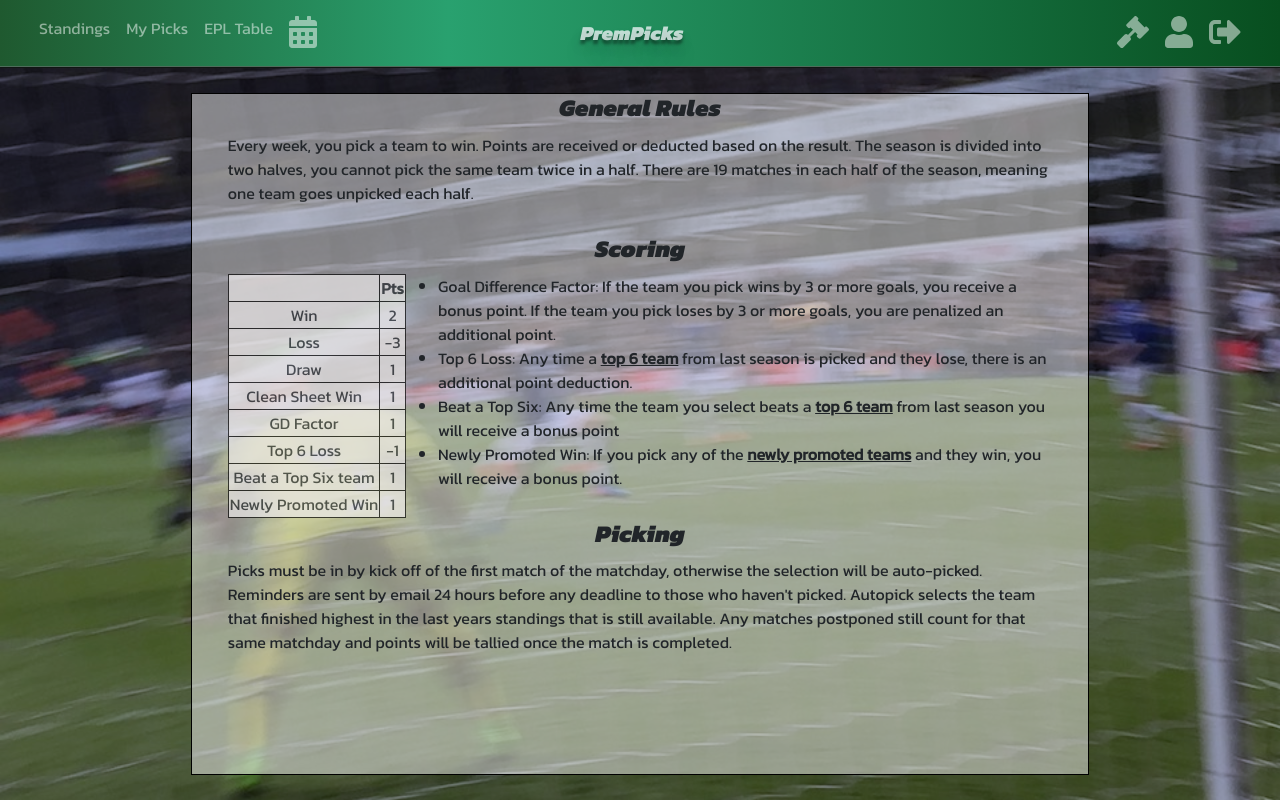
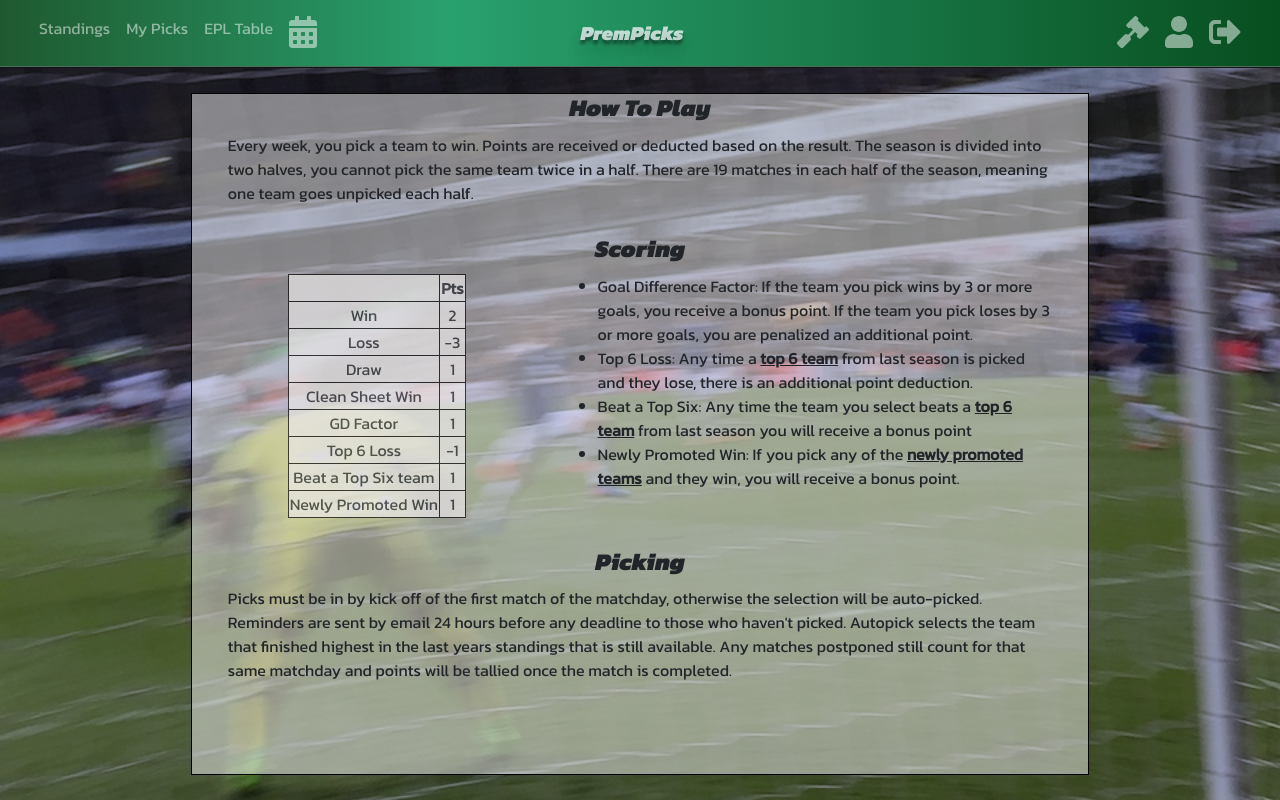
Before and after one commit to jjh5166/prempicks-web, a Next.js app: page /rules in a window 1280 px wide. Built offline with nearby package versions, Linux system fonts and the light colour scheme; no server answers.

Commit message:
title, grid layout scoring section

```diff
--- a/components/Rules/index.js
+++ b/components/Rules/index.js
@@ -8,7 +8,7 @@ export default function Rules() {
   return (
     <TextContainer>
       <RulesSection>
-        <h4>General Rules</h4>
+        <h4>How To Play</h4>
         <p>
           Every week, you pick a team to win. Points are received or deducted based on the result. The season is divided
           into two halves, you cannot pick the same team twice in a half. There are 19 matches in each half of the season,
@@ -17,6 +17,7 @@ export default function Rules() {
       </RulesSection>
       <RulesSection>
         <h4>Scoring</h4>
+        <div>
           <RulesTable />
           <ul>
             <li>Goal Difference Factor: If the team you pick wins by 3 or more goals, you receive a bonus point. If the team you pick loses by 3 or more goals, you are penalized an additional point. </li>
@@ -25,6 +26,7 @@ export default function Rules() {
             <li>Newly Promoted Win: If you pick any of the <Tooltip title="LEE, WBA, FUL"><span><strong>newly promoted teams</strong></span></Tooltip> and they win, you will receive a bonus
           point.</li>
           </ul>
+        </div>
       </RulesSection>
       <RulesSection>
         <h4>Picking</h4>
--- a/components/Rules/styled.js
+++ b/components/Rules/styled.js
@@ -1,4 +1,5 @@
 import styled from 'styled-components';
+import { device } from '../../constants';
 
 export const RulesSection = styled.div`
     margin: 0 4%;
@@ -14,9 +15,16 @@ export const RulesSection = styled.div`
     span{
       text-decoration: underline;
     }
+    @media ${device.tablet}{
+      div{
+        display: grid;
+        grid-template-columns: 40% 60%;
+      }
+    }
 `
 
 export const RulesTableEl = styled.table`
+  justify-self: center;
   position: relative;
   table-layout: auto;
   background-color: #EDEAEA;
```
Lines whose indentation alone changed are shown as unchanged.
